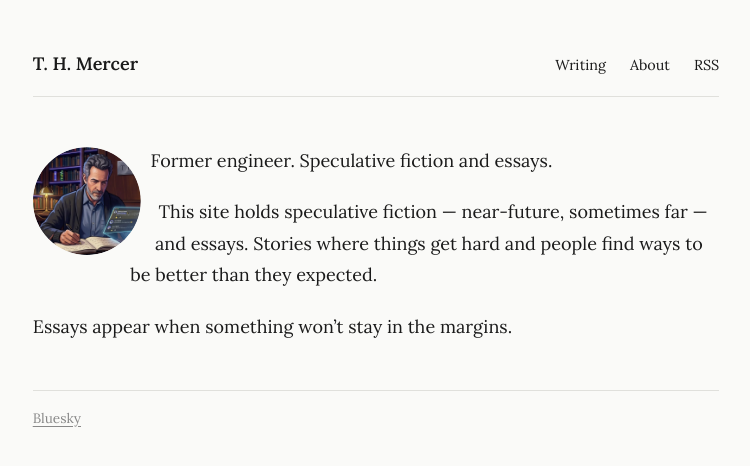
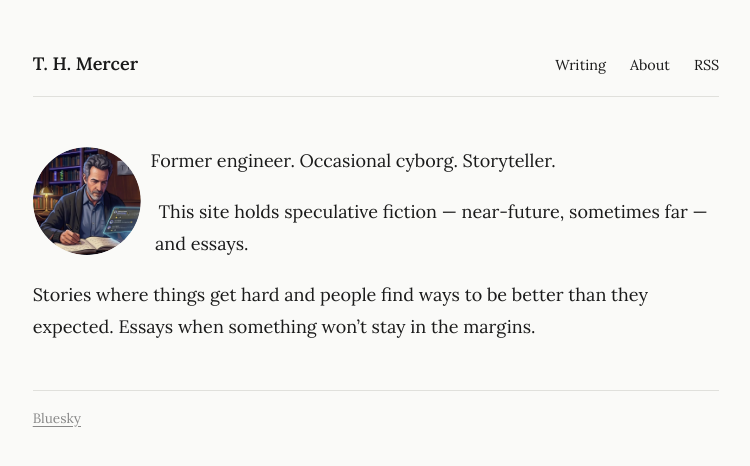
Before and after one commit to thmercer/thmercer.github.io, a Jekyll site: the page built from about.md, in a window 1280 px wide. Shown: the top 466 px of the page, without its empty margins (264-1014 px from the left). Built offline with Jekyll 4.4.1, drawn with Linux system fonts in a browser that asks for light colours.

Commit message:
Update 'About' section to reflect new identity as an occasional cyborg and storyteller; clarify the site's focus on speculative fiction and essays.

```diff
--- a/about.md
+++ b/about.md
@@ -3,8 +3,8 @@ layout: about
 title: About
 ---
 
-Former engineer. Speculative fiction and essays.
+Former engineer. Occasional cyborg. Storyteller.
 
-This site holds speculative fiction — near-future, sometimes far — and essays. Stories where things get hard and people find ways to be better than they expected.
+This site holds speculative fiction — near-future, sometimes far — and essays.
 
-Essays appear when something won't stay in the margins.
+Stories where things get hard and people find ways to be better than they expected. Essays when something won't stay in the margins.
```
